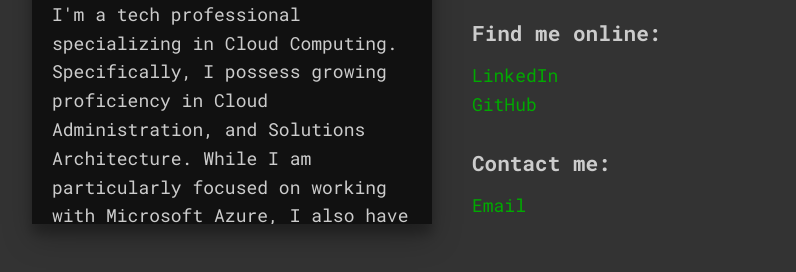
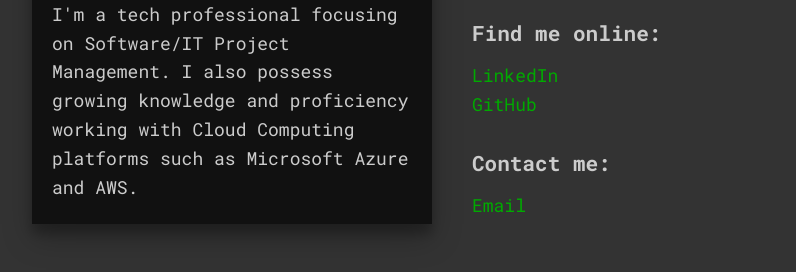
Before and after one commit to mpdevelops/mpdevelops.github.io, a plain HTML site: page index.html in a window 1280 px wide. Both pictures are taken after a click on the item "/about". Shown: the part 226-498 px from the top of the page, without its empty margins (18-814 px from the left). Drawn offline with Linux system fonts and the light colour scheme.

Commit message:
Update index.html

```diff
--- a/index.html
+++ b/index.html
@@ -45,16 +45,13 @@
         <h2>about-me:$<span class="cursor">|</span></h2>
         <p>
           Hey, I'm Mike! 👋 <br /><br />
-          I'm a tech professional specializing in Cloud Computing.
-          Specifically, I possess growing proficiency in Cloud
-          Administration, and Solutions Architecture.
-          While I am particularly focused on working with Microsoft
-          Azure, I also have experience working with AWS and Google
-          Cloud Platform.
+          I'm a tech professional focusing on Software/IT Project Management.
+          I also possess growing knowledge and proficiency working with Cloud
+          Computing platforms such as Microsoft Azure and AWS.
           <br /><br />
           I am currently pursuing a Bachelor's Degree in Information
           Technology from York University with an expected graduation
-          date of Dec 2022.
+          date of Apr 2022.
           <br /><br />
           Whether you want to discuss emerging trends, exciting new products, or
           the tech industry in general, don't hesitate to reach out for a
```
